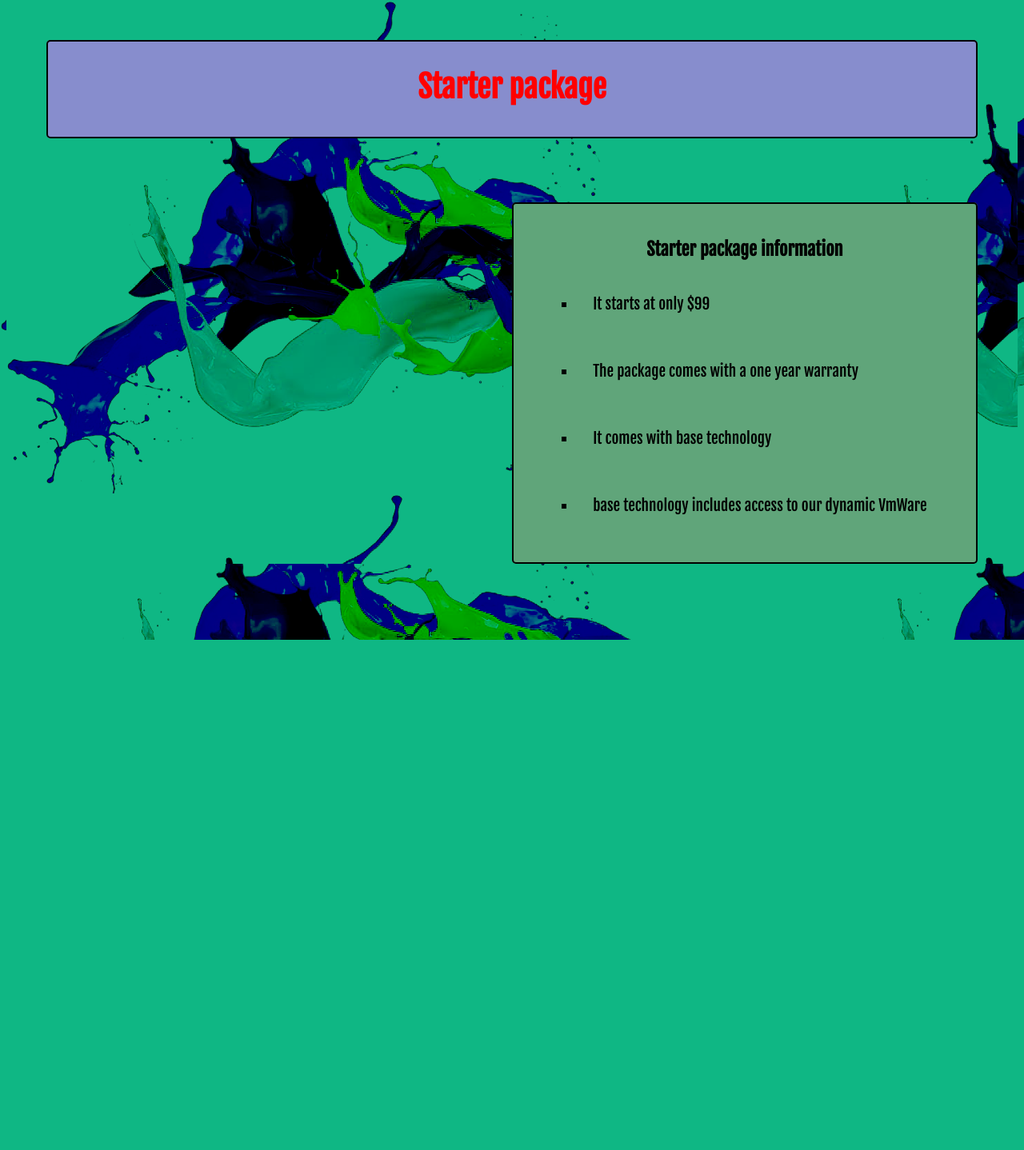
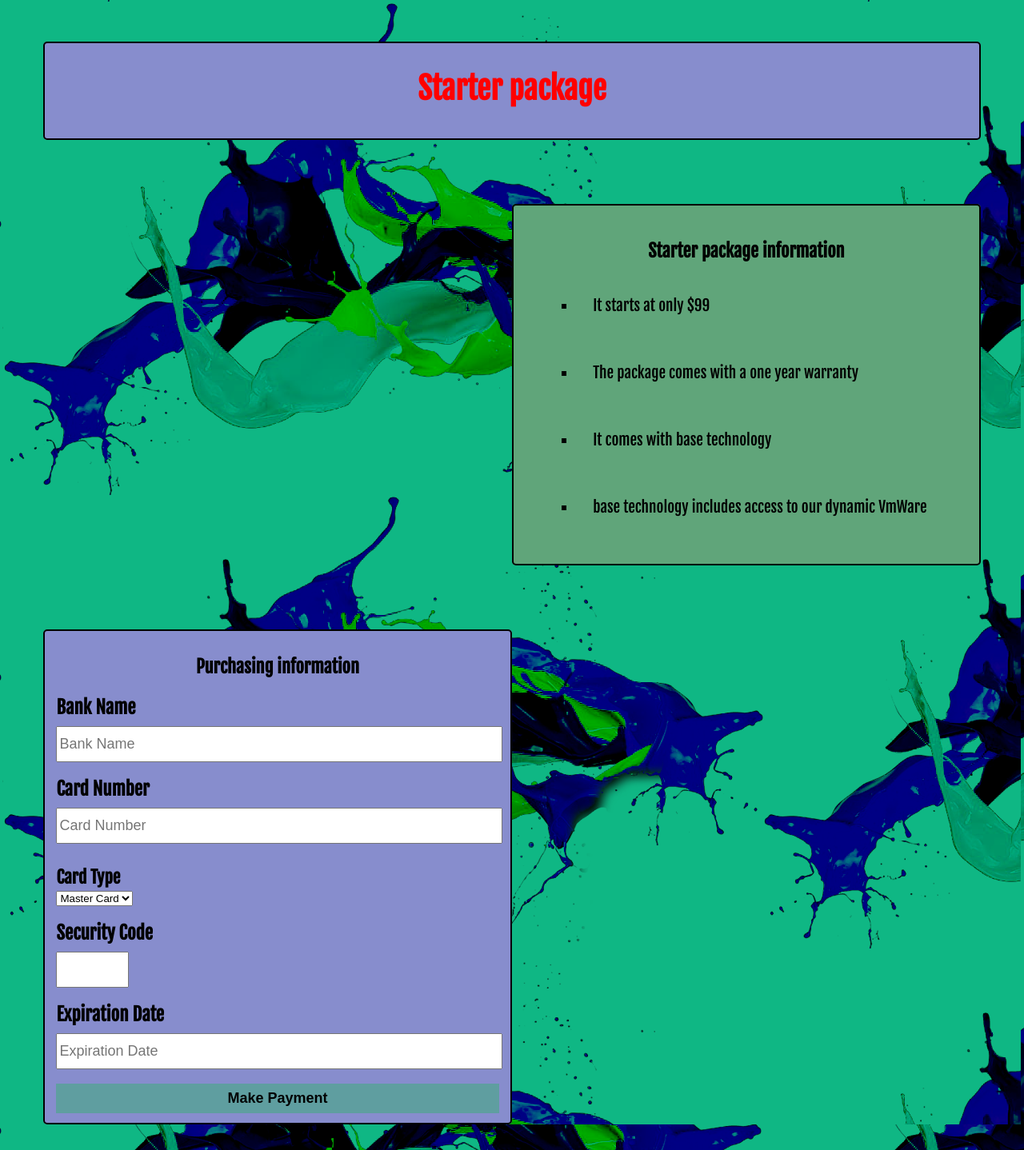
Before and after one commit to 28-png/codeup-web-exercises, a PHP site: page /Starter-page.html in a window 1280 px wide. Shown: the whole page at 80% size. Before the commit the page ends 800 px from the top, so only its background shows below. Run offline with PHP 8.4, Linux system fonts and the light colour scheme.

Commit message:
updated welcome file

```diff
--- a/Starter-page.html
+++ b/Starter-page.html
@@ -22,6 +22,34 @@
                 </ol>
             </div>
         </fieldset>
+        <fieldset id="fieldset2">
+                <center><h3>Purchasing information</h3></center>
+            <div class="form-group">
+                <label for="bank-name" class="form-label">Bank Name</label>
+                <input type="text" class="input" name="bank-information" id="bank-name" placeholder="Bank Name">
+            </div>
+                <div>
+                    <label for="account-number" class="form-label">Card Number</label>
+                    <input type="number" class="input" name="bank-information" id="account-number" placeholder="Card Number">
+                </div>
+            <div class="form-group input">
+                <label for="card-input" class="form-label">Card Type</label><br>
+                <select name="card-type" id="card-input">
+               <option value="master">Master Card</option>
+                <option value="visa">Visa</option>
+                    <option value="chase">Chase</option>
+                </select>
+            </div>
+                 <div class="form-group">
+                     <label for="security-code" class="form-label">Security Code</label><br>
+                     <input type="number" class="input2" name="bank-information" id="security-code">
+                 </div>
+            <div    class="form-group">
+                <label for="expiration-date" class="form-label">Expiration Date</label>
+                <input type="text" class="input" id="expiration-date" name="bank-information" placeholder="Expiration Date">
+            </div>
+            <button type="submit" class="button-block btn h">Make Payment</button>
+        </fieldset>
     </form>
     </body>
 </html>
--- a/css/starters.css
+++ b/css/starters.css
@@ -9,6 +9,12 @@ h1 {
     margin-left: 50%;
     margin-top: 80px;
     padding: 1em;
+}
+
+#fieldset2 {
+    margin-right: 50%;
+    margin-top: 80px;
+    margin-bottom: 30px;
 }
 
 ol li {
@@ -30,5 +36,51 @@ body, html {
     background-image: url("img/colorful3.png");
     background-blend-mode: color-burn;
     font-family: "Fjalla one", cursive;
+    margin: 2px;
 
 }
+
+.form-group {
+    width: 100%;
+    margin: .5em 0;
+}
+
+.form-label {
+    font-weight: bolder;
+    font-size: larger;
+}
+
+.input {
+    font-size: large;
+    padding-top: 10px;
+    padding-bottom: 10px;
+    margin-top: .5em;
+    margin-bottom: .5em;
+    width: calc(100% - 4px)
+}
+
+.input2 {
+    font-size: large;
+    padding-top: 10px;
+    padding-bottom: 10px;
+    margin-top: .5em;
+    margin-bottom: .5em;
+    width: 15%;
+}
+
+.button-block {
+    width: 100%;
+}
+
+.btn {
+    padding: 8px;
+    font-size: large;
+    font-weight: bold;
+    border: 1px lightblue;
+    background-color: cadetblue;
+}
+
+.h:hover {
+    color: white;
+
+}
```
